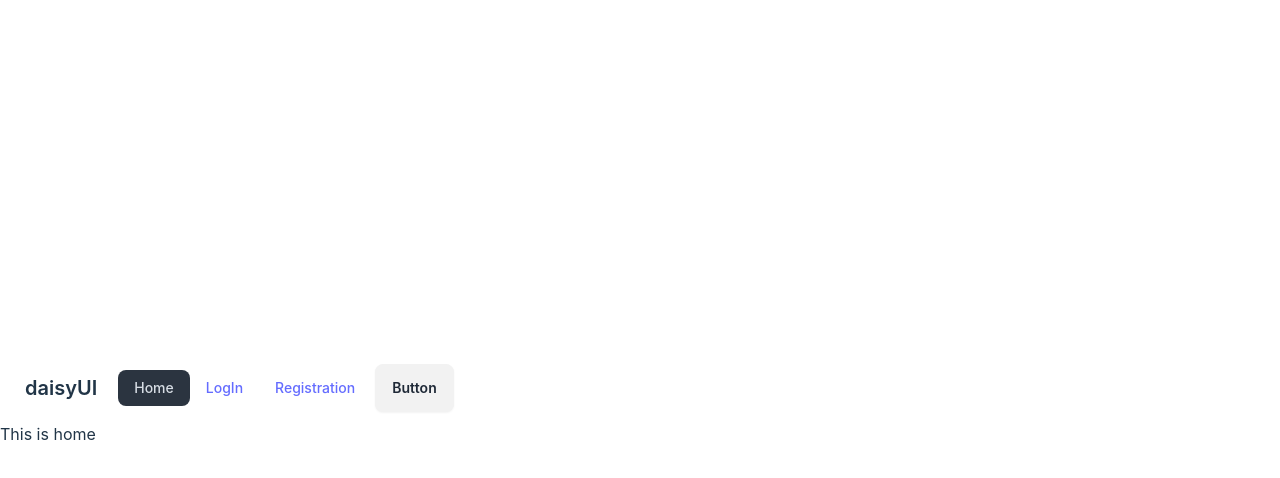
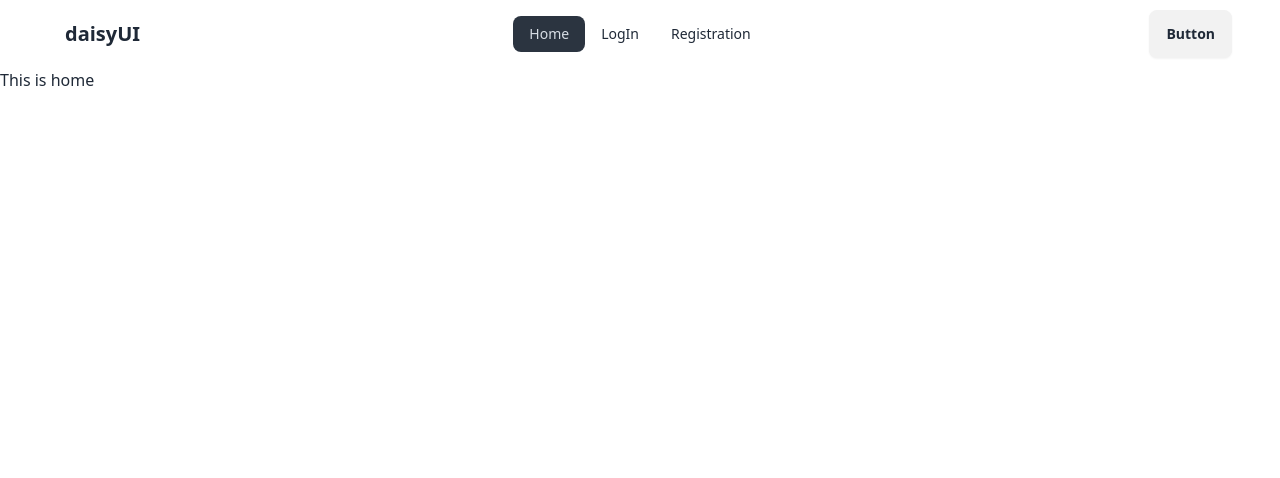
Before and after one commit to Ancishan/auth-moha-milon, a React (Vite) app: page / in a window 1280 px wide. Shown: the top 478 px of the page. Built offline with nearby package versions, Linux system fonts and the light colour scheme.

Commit message:
[ADD] Navbar

```diff
--- a/src/App.jsx
+++ b/src/App.jsx
@@ -1,33 +1,13 @@
 import { useState } from 'react'
-import reactLogo from './assets/react.svg'
-import viteLogo from '/vite.svg'
+
 import './App.css'
 
 function App() {
-  const [count, setCount] = useState(0)
+
 
   return (
     <>
-      <div>
-        <a href="https://vitejs.dev" target="_blank">
-          <img src={viteLogo} className="logo" alt="Vite logo" />
-        </a>
-        <a href="https://react.dev" target="_blank">
-          <img src={reactLogo} className="logo react" alt="React logo" />
-        </a>
-      </div>
-      <h1>Vite + React</h1>
-      <div className="card">
-        <button onClick={() => setCount((count) => count + 1)}>
-          count is {count}
-        </button>
-        <p>
-          Edit <code>src/App.jsx</code> and save to test HMR
-        </p>
-      </div>
-      <p className="read-the-docs">
-        Click on the Vite and React logos to learn more
-      </p>
+
     </>
   )
 }
--- a/src/Components/Navbar.jsx
+++ b/src/Components/Navbar.jsx
@@ -4,12 +4,13 @@ import { NavLink } from "react-router-dom";
 const Navbar = () => {
 
     const navLinks = <>
-    <li> <NavLink to = "/">Home</NavLink></li>
-    <li> <NavLink to = "/logIn">LogIn</NavLink></li>
-    <li> <NavLink to = "/registration">Registration</NavLink></li>
+        <li> <NavLink to="/">Home</NavLink></li>
+        <li> <NavLink to="/logIn">LogIn</NavLink></li>
+        <li> <NavLink to="/registration">Registration</NavLink></li>
     </>
 
     return (
+       <div className="container mx-auto px-10">
          <div className="navbar bg-base-100">
             <div className="navbar-start">
                 <div className="dropdown">
@@ -31,6 +32,7 @@ const Navbar = () => {
                 <a className="btn">Button</a>
             </div>
         </div>
+       </div>
     );
 };
 
--- a/src/index.css
+++ b/src/index.css
@@ -1,73 +1,3 @@
 @tailwind base;
 @tailwind components;
 @tailwind utilities;
-
-
-:root {
-  font-family: Inter, system-ui, Avenir, Helvetica, Arial, sans-serif;
-  line-height: 1.5;
-  font-weight: 400;
-
-  color-scheme: light dark;
-  color: rgba(255, 255, 255, 0.87);
-  background-color: #242424;
-
-  font-synthesis: none;
-  text-rendering: optimizeLegibility;
-  -webkit-font-smoothing: antialiased;
-  -moz-osx-font-smoothing: grayscale;
-}
-
-a {
-  font-weight: 500;
-  color: #646cff;
-  text-decoration: inherit;
-}
-a:hover {
-  color: #535bf2;
-}
-
-body {
-  margin: 0;
-  display: flex;
-  place-items: center;
-  min-width: 320px;
-  min-height: 100vh;
-}
-
-h1 {
-  font-size: 3.2em;
-  line-height: 1.1;
-}
-
-button {
-  border-radius: 8px;
-  border: 1px solid transparent;
-  padding: 0.6em 1.2em;
-  font-size: 1em;
-  font-weight: 500;
-  font-family: inherit;
-  background-color: #1a1a1a;
-  cursor: pointer;
-  transition: border-color 0.25s;
-}
-button:hover {
-  border-color: #646cff;
-}
-button:focus,
-button:focus-visible {
-  outline: 4px auto -webkit-focus-ring-color;
-}
-
-@media (prefers-color-scheme: light) {
-  :root {
-    color: #213547;
-    background-color: #ffffff;
-  }
-  a:hover {
-    color: #747bff;
-  }
-  button {
-    background-color: #f9f9f9;
-  }
-}
```
Lines whose indentation alone changed are shown as unchanged.
